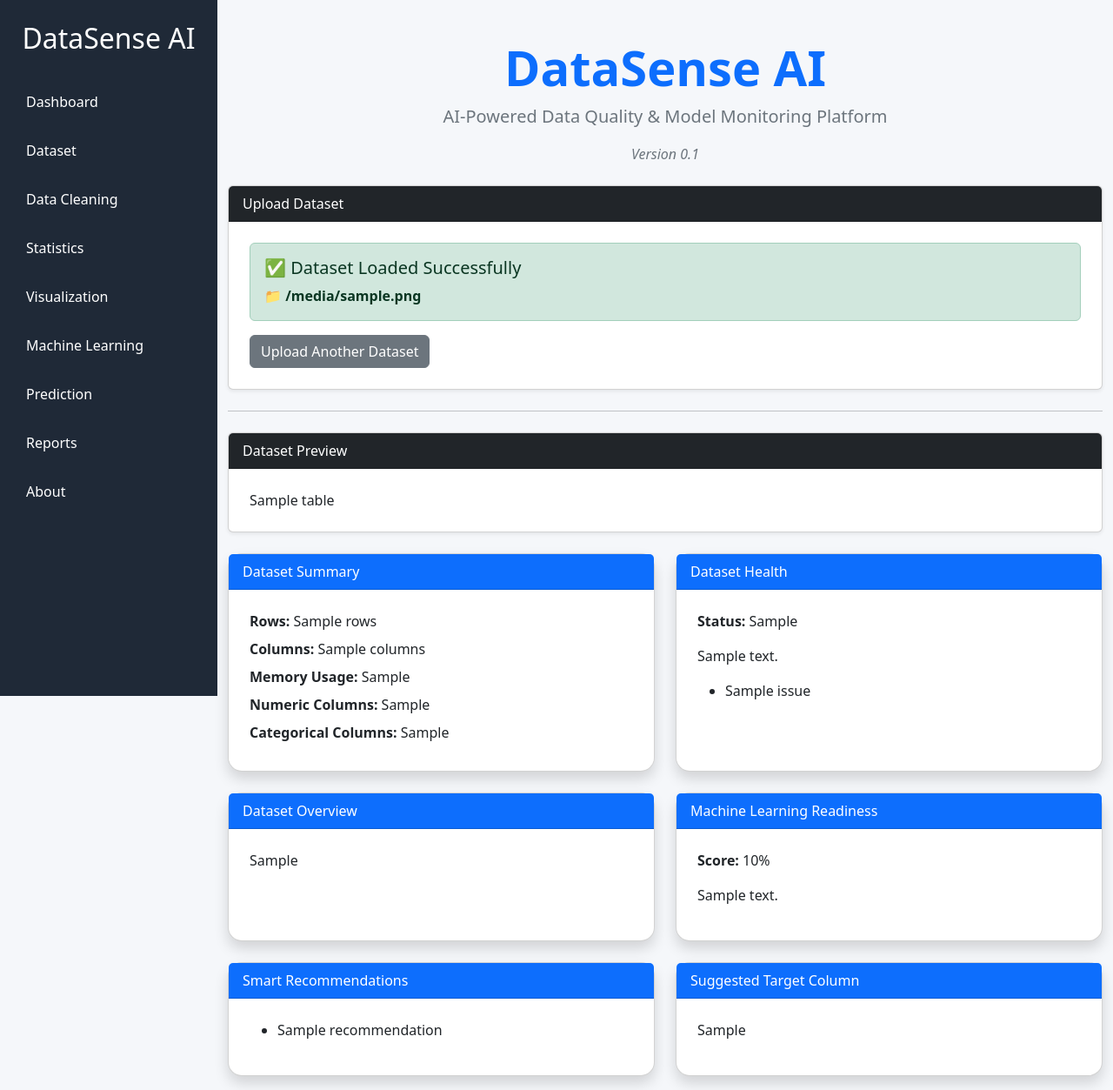
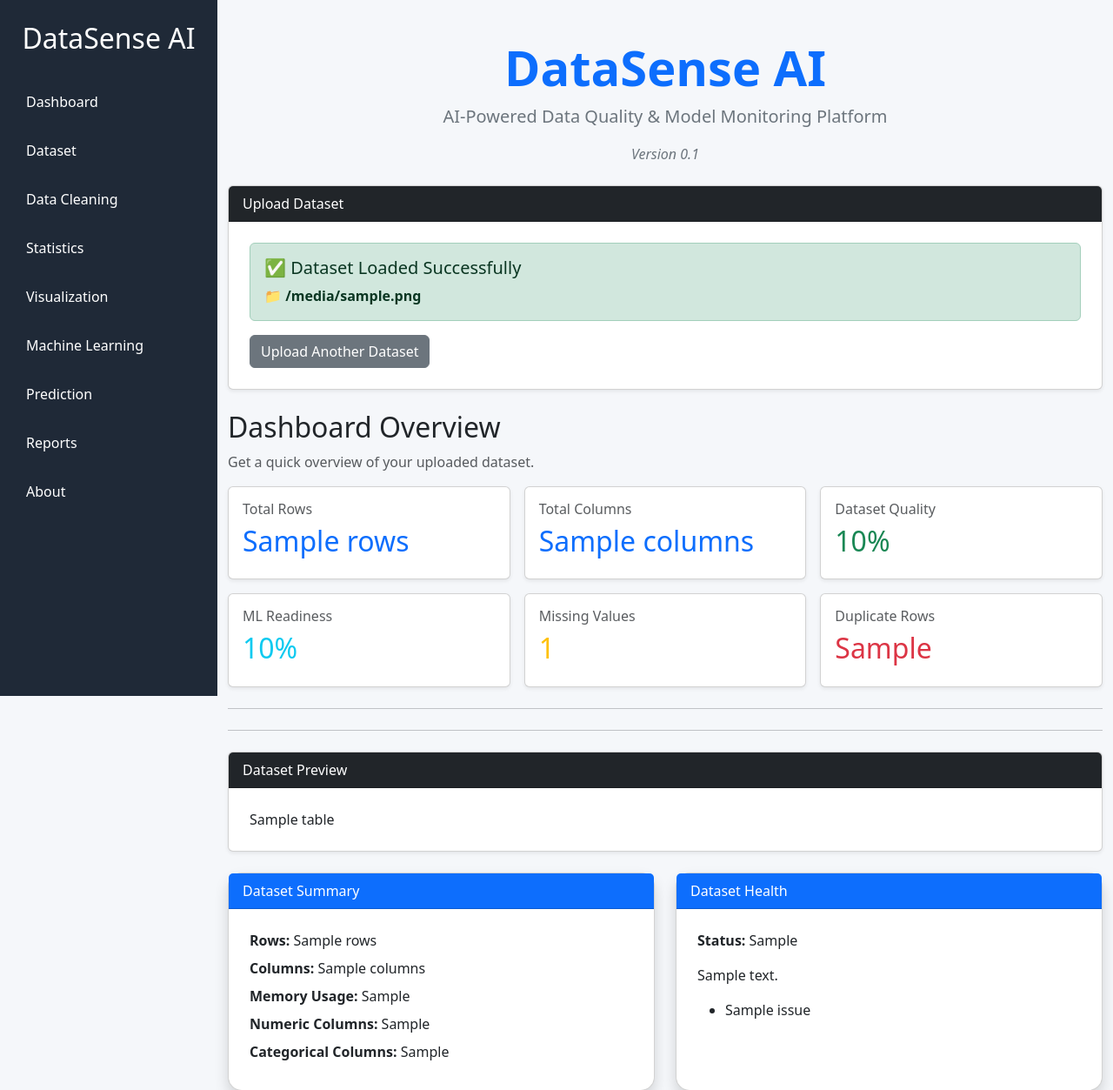
Before and after one commit to Neelu-Verma-26/DataSense-AI, a Flask app: template templates/index.html in a window 1280 px wide. Shown: the top 1253 px of the page at 87% size. Run offline with Flask 3, Linux system fonts and the light colour scheme; the template is opened without the code that fills it: most values are stand-ins (such as "Sample title", 1, 10 or a date in 2020).

Commit message:
Add dashboard overview with dataset summary cards

```diff
--- a/app.py
+++ b/app.py
@@ -263,6 +263,7 @@ def generate_dataset_report(df):
     "column_names": column_names,
     "missing_values_html": missing_values_html,
     "duplicate_rows": duplicate_rows,
+    "total_missing_values": int(total_missing),
     "table": table,
     "memory_usage": memory_size,
     "numeric_columns": numeric_columns,
--- a/templates/index.html
+++ b/templates/index.html
@@ -125,6 +125,95 @@
         </div>
 
         {% if report %}
+
+        <!-- Dashboard Overview -->
+
+        <div class="mt-4 mb-4">
+
+            <h2 class="mb-2">Dashboard Overview</h2>
+
+            <p class="text-muted">
+                Get a quick overview of your uploaded dataset.
+            </p>
+
+            <div class="row g-3">
+
+                <!-- Total Rows -->
+                <div class="col-md-4 col-sm-6">
+                    <div class="card shadow-sm h-100">
+                        <div class="card-body">
+                            <h6 class="text-muted">Total Rows</h6>
+                            <h2 class="text-primary">
+                                {{ report.rows }}
+                            </h2>
+                        </div>
+                    </div>
+                </div>
+
+                <!-- Total Columns -->
+                <div class="col-md-4 col-sm-6">
+                    <div class="card shadow-sm h-100">
+                        <div class="card-body">
+                            <h6 class="text-muted">Total Columns</h6>
+                            <h2 class="text-primary">
+                                {{ report.columns }}
+                            </h2>
+                        </div>
+                    </div>
+                </div>
+
+                <!-- Quality Score -->
+                <div class="col-md-4 col-sm-6">
+                    <div class="card shadow-sm h-100">
+                        <div class="card-body">
+                            <h6 class="text-muted">Dataset Quality</h6>
+                            <h2 class="text-success">
+                                {{ report.quality_score }}%
+                            </h2>
+                        </div>
+                    </div>
+                </div>
+
+                <!-- ML Readiness -->
+                <div class="col-md-4 col-sm-6">
+                    <div class="card shadow-sm h-100">
+                        <div class="card-body">
+                            <h6 class="text-muted">ML Readiness</h6>
+                            <h2 class="text-info">
+                                {{ report.ml_readiness_score }}%
+                            </h2>
+                        </div>
+                    </div>
+                </div>
+
+                <!-- Missing Values -->
+                <div class="col-md-4 col-sm-6">
+                    <div class="card shadow-sm h-100">
+                        <div class="card-body">
+                            <h6 class="text-muted">Missing Values</h6>
+                            <h2 class="text-warning">
+                                {{ report.total_missing_values }}
+                            </h2>
+                        </div>
+                    </div>
+                </div>
+
+                <!-- Duplicate Rows -->
+                <div class="col-md-4 col-sm-6">
+                    <div class="card shadow-sm h-100">
+                        <div class="card-body">
+                            <h6 class="text-muted">Duplicate Rows</h6>
+                            <h2 class="text-danger">
+                                {{ report.duplicate_rows }}
+                            </h2>
+                        </div>
+                    </div>
+                </div>
+
+            </div>
+        </div>
+
+        <hr class="my-4">
 
         <hr class="my-4">
         <div class="card mt-4 shadow-sm">
```
Also changed, not shown: static/heatmap.png, static/piechart.png, 1 other file.
